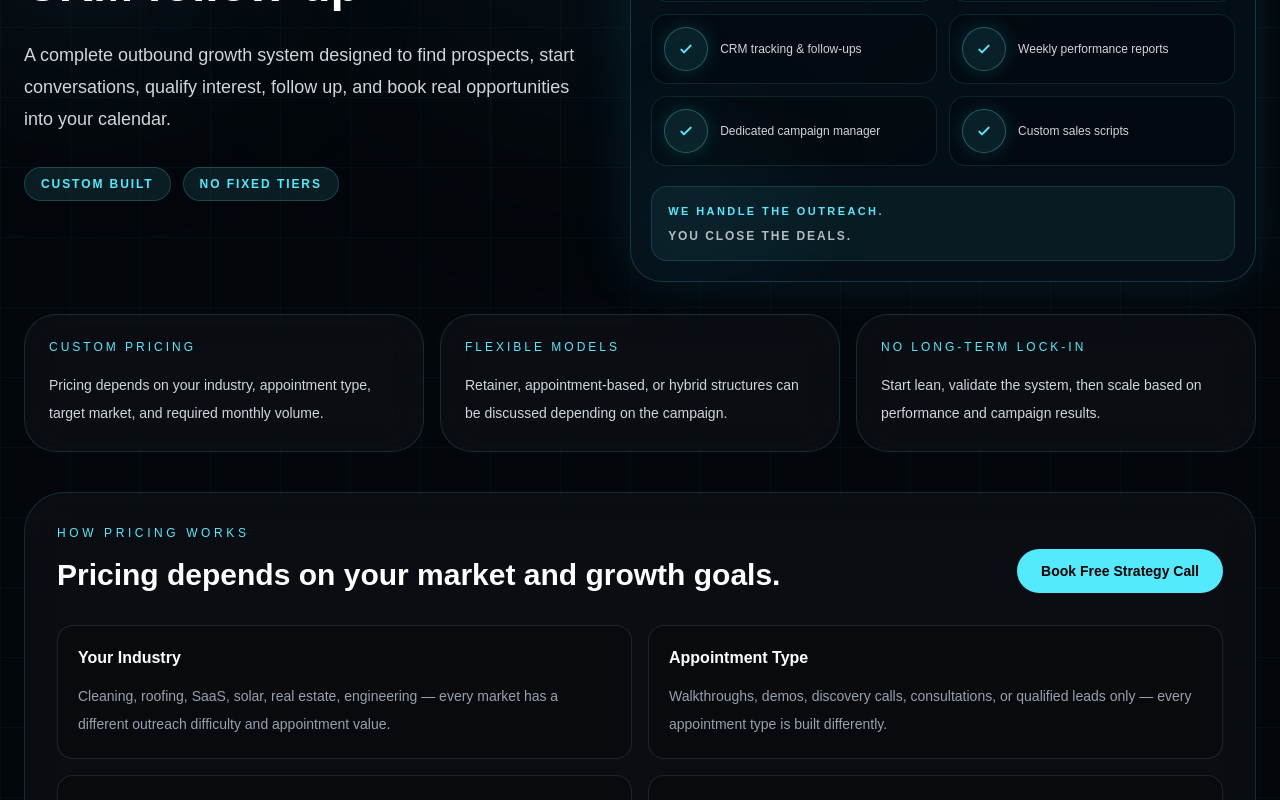
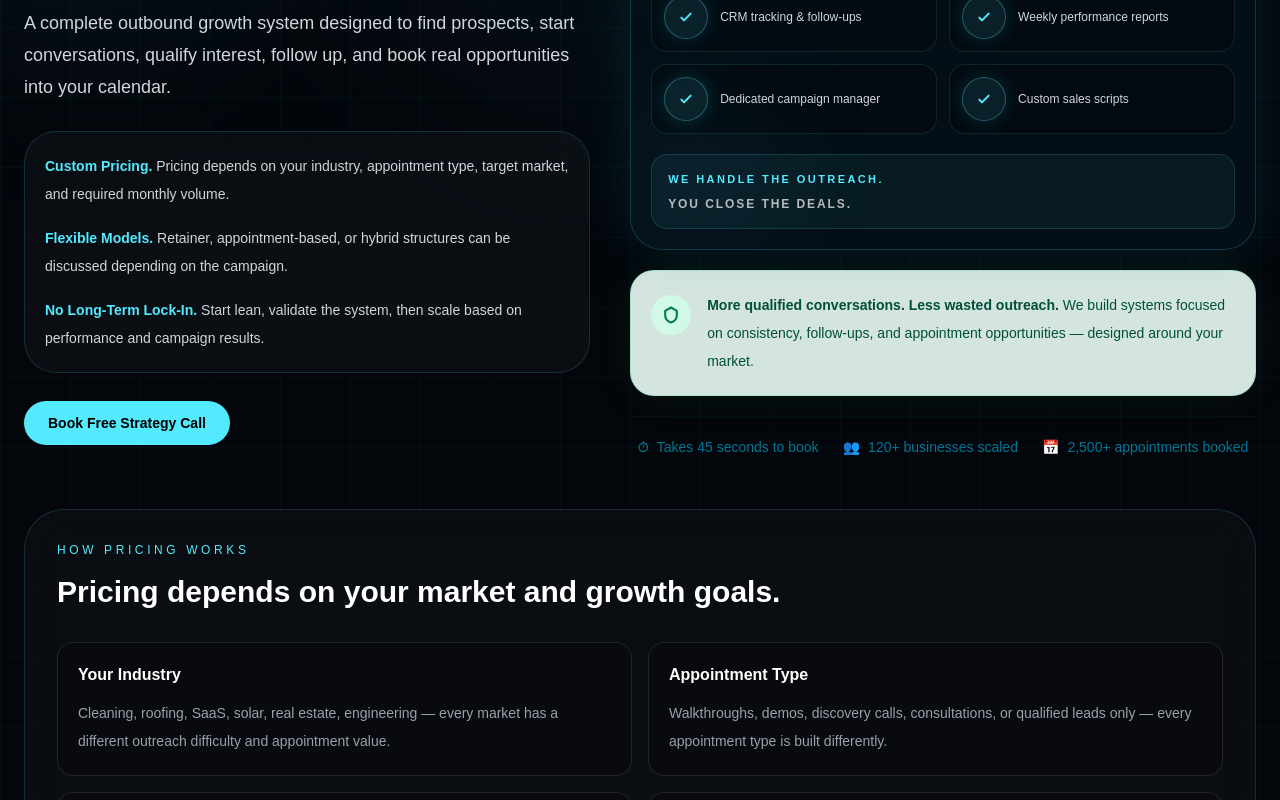
Before and after one commit to zaddyisrar/leadsrift, a Next.js app: page / in a window 1280 px wide. Shown: the part 7040-7840 px from the top of the page. Built offline with nearby package versions, Linux system fonts and the light colour scheme.

Commit message:
polish packages section and remove bonus section

```diff
--- a/src/app/page.js
+++ b/src/app/page.js
@@ -2,8 +2,6 @@ import Reveal from "@/components/Reveal";
 import StickyBookCall from "@/components/StickyBookCall";
 import RealConversations from "@/components/RealConversations";
 import ReviewSection from "@/components/ReviewSection";
-import BonusStack from "@/components/BonusStack";
-
 import Navbar from "@/components/Navbar";
 import Hero from "@/components/Hero";
 import ProofBar from "@/components/ProofBar";
@@ -47,10 +45,6 @@ export default function Home() {
         <Packages />
       </Reveal>
 
-      <Reveal y={34}>
-        <BonusStack />
-      </Reveal>
-
       {/* FinalCTA baad mein special upgrade hoga */}
       <FinalCTA />
 
--- a/src/components/Packages.jsx
+++ b/src/components/Packages.jsx
@@ -13,24 +13,6 @@ const features = [
   "Weekly performance reports",
   "Dedicated campaign manager",
   "Custom sales scripts",
-];
-
-const pricingCards = [
-  {
-    title: "Custom Pricing",
-    body:
-      "Pricing depends on your industry, appointment type, target market, and required monthly volume.",
-  },
-  {
-    title: "Flexible Models",
-    body:
-      "Retainer, appointment-based, or hybrid structures can be discussed depending on the campaign.",
-  },
-  {
-    title: "No Long-Term Lock-In",
-    body:
-      "Start lean, validate the system, then scale based on performance and campaign results.",
-  },
 ];
 
 const pricingFactors = [
@@ -63,39 +45,25 @@ export default function Packages() {
       className="relative overflow-hidden border-b border-cyan-500/10 bg-[#03060b] px-4 py-20 md:px-6 md:py-24"
     >
       <div className="absolute inset-0 bg-[linear-gradient(rgba(34,211,238,0.035)_1px,transparent_1px),linear-gradient(90deg,rgba(34,211,238,0.035)_1px,transparent_1px)] bg-[size:70px_70px]" />
-
       <div className="absolute left-1/2 top-20 h-[450px] w-[450px] -translate-x-1/2 rounded-full bg-cyan-300/10 blur-[150px]" />
 
       <div className="relative mx-auto max-w-7xl">
         <Reveal>
           <div className="mb-14 text-center">
-            <p className="mb-4 text-xs uppercase tracking-[0.3em] text-cyan-300">
-              PACKAGES
-            </p>
 
             <h2 className="text-3xl font-semibold text-white md:text-6xl">
               One Offer. Fully Custom.
-              <span className="text-cyan-300">
-                {" "}Built For Results.
-              </span>
+              <span className="text-cyan-300"> Built For Results.</span>
             </h2>
-
           </div>
         </Reveal>
 
-        {/* top area */}
-
         <div className="grid gap-10 lg:grid-cols-[0.95fr_1.05fr]">
-
-          {/* LEFT */}
-
           <Reveal delay={0.1}>
             <div className="relative py-6">
-
               <div className="absolute -left-20 top-10 h-72 w-72 rounded-full bg-cyan-300/10 blur-[120px]" />
 
               <div className="relative">
-
                 <p className="text-xs font-semibold uppercase tracking-[0.28em] text-cyan-300">
                   Done-For-You Outbound System
                 </p>
@@ -111,15 +79,41 @@ export default function Packages() {
                   real opportunities into your calendar.
                 </p>
 
-                <div className="mt-8 flex flex-wrap gap-3">
+                <div className="mt-7 rounded-[2rem] border border-cyan-300/15 bg-white/[0.035] p-5 backdrop-blur-xl">
+                  <div className="space-y-4 text-sm leading-7 text-gray-300">
+                    <p>
+                      <span className="font-semibold text-cyan-300">
+                        Custom Pricing.
+                      </span>{" "}
+                      Pricing depends on your industry, appointment type,
+                      target market, and required monthly volume.
+                    </p>
 
-                  <span className="rounded-full border border-cyan-300/20 bg-cyan-300/10 px-4 py-2 text-xs font-semibold uppercase tracking-[0.16em] text-cyan-300">
-                    Custom Built
-                  </span>
+                    <p>
+                      <span className="font-semibold text-cyan-300">
+                        Flexible Models.
+                      </span>{" "}
+                      Retainer, appointment-based, or hybrid structures can be
+                      discussed depending on the campaign.
+                    </p>
 
-                  <span className="rounded-full border border-cyan-300/20 bg-cyan-300/10 px-4 py-2 text-xs font-semibold uppercase tracking-[0.16em] text-cyan-300">
-                    No Fixed Tiers
-                  </span>
+                    <p>
+                      <span className="font-semibold text-cyan-300">
+                        No Long-Term Lock-In.
+                      </span>{" "}
+                      Start lean, validate the system, then scale based on
+                      performance and campaign results.
+                    </p>
+                  </div>
+                </div>
+
+                <div className="mt-7 flex flex-col gap-3 sm:flex-row">
+                  <a
+                    href="/contact"
+                    className="inline-flex justify-center rounded-full bg-cyan-300 px-6 py-3 text-sm font-semibold text-black transition hover:bg-white"
+                  >
+                    Book Free Strategy Call
+                  </a>
 
                     </div>
 
@@ -127,7 +121,6 @@ export default function Packages() {
             </div>
           </Reveal>
 
-          {/* RIGHT */}
           <Reveal delay={0.2}>
             <div className="relative overflow-hidden rounded-[2rem] border border-cyan-300/20 bg-[#06111a]/80 p-5 shadow-[0_0_55px_rgba(34,211,238,0.12)] backdrop-blur-xl">
               <div className="absolute right-0 top-0 h-40 w-40 rounded-full bg-cyan-300/10 blur-[80px]" />
@@ -138,7 +131,7 @@ export default function Packages() {
                   What&apos;s Included
                 </p>
 
-      <div className="h-px flex-1 bg-cyan-300/20 mx-4" />
+                <div className="mx-4 h-px flex-1 bg-cyan-300/20" />
 
                 <div className="flex gap-1">
                   <span className="h-1 w-5 rounded-full bg-cyan-300/50" />
@@ -184,58 +177,63 @@ export default function Packages() {
                 <p className="mt-2 text-xs font-semibold uppercase tracking-[0.16em] text-white/70">
                   You close the deals.
                 </p>
+
               </div>
             </div>
-</Reveal>
+            <div className="mt-5 rounded-[1.5rem] border border-emerald-400/20 bg-emerald-50/90 p-5 shadow-[0_0_40px_rgba(74,222,128,0.08)]">
+
+  <div className="flex items-start gap-4">
+
+    <div className="mt-1 flex h-10 w-10 shrink-0 items-center justify-center rounded-full bg-emerald-100">
+      <svg
+        className="h-5 w-5 text-emerald-700"
+        fill="none"
+        stroke="currentColor"
+        strokeWidth="2.5"
+        viewBox="0 0 24 24"
+      >
+        <path
+          strokeLinecap="round"
+          strokeLinejoin="round"
+          d="M12 3l7 4v5c0 5-3.5 8-7 9-3.5-1-7-4-7-9V7l7-4z"
+        />
+      </svg>
+    </div>
+
+    <p className="text-sm font-medium leading-7 text-emerald-900">
+      <span className="font-bold">
+        More qualified conversations. Less wasted outreach.
+      </span>{" "}
+      We build systems focused on consistency, follow-ups, and
+      appointment opportunities — designed around your market.
+    </p>
 
   </div>
 
-        {/* MINI CARDS */}
+</div>
+<div className="mt-5 flex flex-wrap items-center justify-center gap-x-6 gap-y-3 border-t border-emerald-700/10 pt-5 text-sm font-medium">
 
-        <Reveal>
-  <div className="mt-8 grid gap-4 md:grid-cols-3">
+  <div className="flex items-center gap-2 text-cyan-700">
+    <span className="text-cyan-500">⏱</span>
+    <span>Takes 45 seconds to book</span>
+  </div>
 
-    {pricingCards.map((card) => (
-      <div
-        key={card.title}
-        className="
-        group relative overflow-hidden
-        rounded-[2rem]
-        border border-cyan-300/15
-        bg-white/[0.03]
-        p-6
-        backdrop-blur-xl
-        transition-all duration-500 ease-out
-        hover:-translate-y-3
-        hover:scale-[1.02]
-        hover:border-cyan-300/35
-        hover:shadow-[0_0_50px_rgba(34,211,238,0.14)]
-        "
-      >
+  <div className="flex items-center gap-2 text-cyan-700">
+    <span className="text-cyan-500">👥</span>
+    <span>120+ businesses scaled</span>
+  </div>
 
-        <div className="absolute right-0 top-0 h-24 w-24 rounded-full bg-cyan-300/10 blur-[60px] opacity-0 transition duration-500 group-hover:opacity-100" />
-
-        <p className="relative text-xs uppercase tracking-[0.25em] text-cyan-300">
-          {card.title}
-        </p>
-
-        <p className="relative mt-4 text-sm leading-7 text-gray-300">
-          {card.body}
-        </p>
-
+  <div className="flex items-center gap-2 text-cyan-700">
+    <span className="text-cyan-500">📅</span>
+    <span>2,500+ appointments booked</span>
   </div>
-    ))}
 
 </div>
           </Reveal>
-
-        {/* pricing works */}
+        </div>
 
         <Reveal>
           <div className="mt-10 rounded-[2.5rem] border border-cyan-300/15 bg-white/[0.03] p-8 backdrop-blur-xl">
-
-            <div className="flex flex-col gap-6 md:flex-row md:items-end md:justify-between">
-
             <div>
   <p className="text-xs uppercase tracking-[0.3em] text-cyan-300">
     How Pricing Works
@@ -246,34 +244,20 @@ export default function Packages() {
   </h3>
 </div>
 
-              <a
-                href="/contact"
-                className="inline-flex rounded-full bg-cyan-300 px-6 py-3 text-sm font-semibold text-black transition hover:bg-white"
-              >
-                Book Free Strategy Call
-              </a>
-
-            </div>
-
             <div className="mt-8 grid gap-4 sm:grid-cols-2">
-
               {pricingFactors.map((factor) => (
                 <div
                   key={factor.title}
                   className="rounded-2xl border border-white/10 bg-black/25 p-5"
                 >
-                  <p className="font-semibold text-white">
-                    {factor.title}
-                  </p>
+                  <p className="font-semibold text-white">{factor.title}</p>
 
                   <p className="mt-3 text-sm leading-7 text-gray-400">
                     {factor.body}
                   </p>
                 </div>
               ))}
-
             </div>
-
           </div>
         </Reveal>
       </div>
```
Lines whose indentation alone changed are shown as unchanged.
